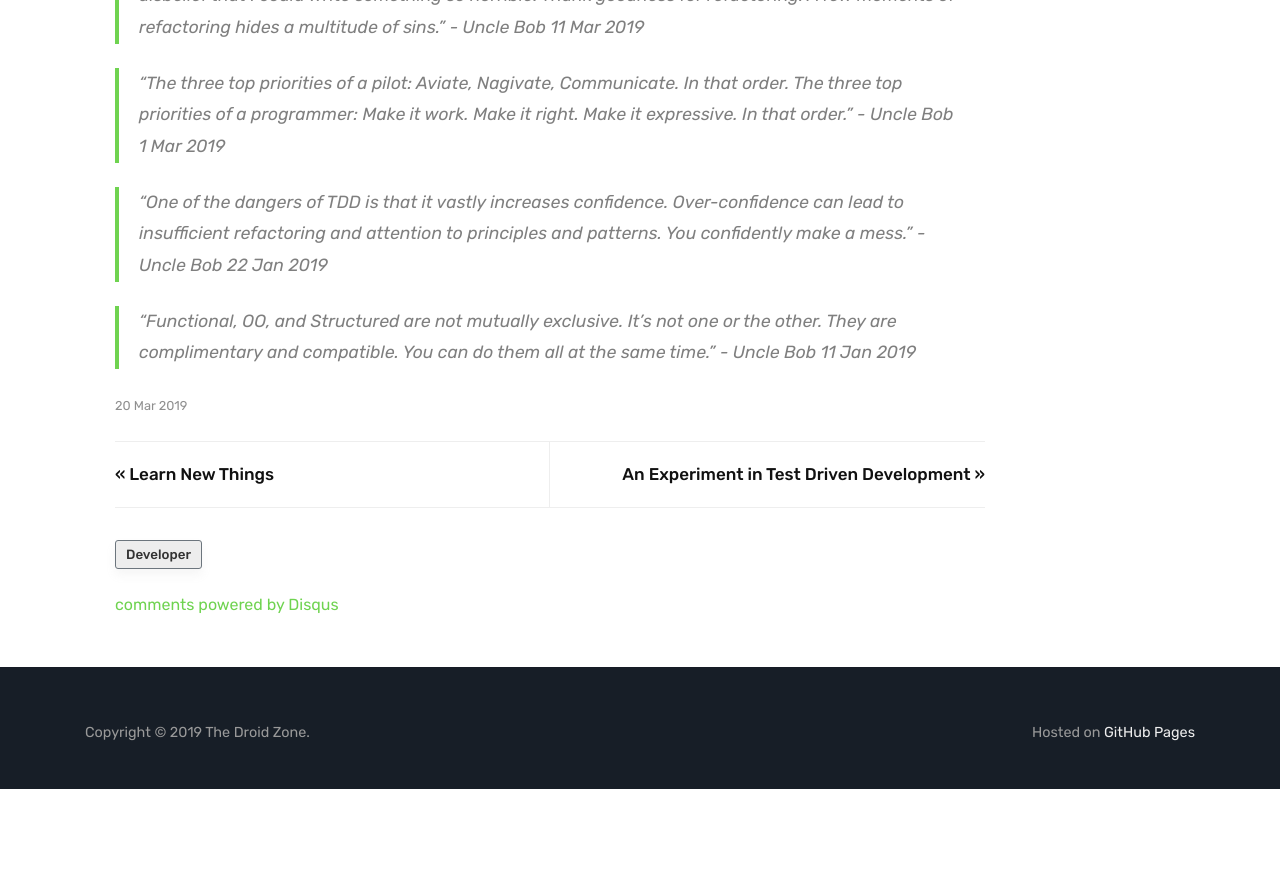
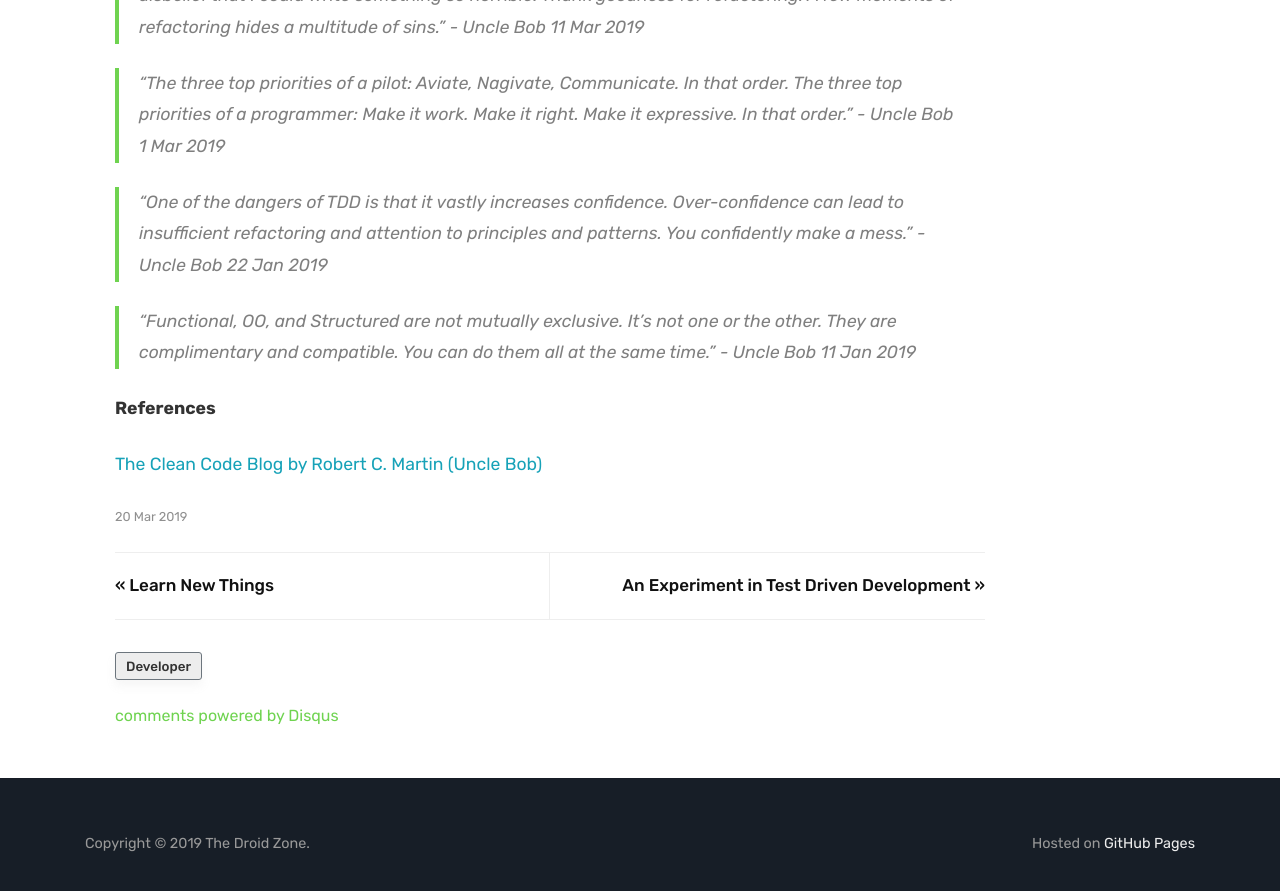
Before and after one commit to alwarren/alwarren.github.io, a Jekyll site: the page built from _posts/2019-03-20-uncle-bob-says.md, in a window 1280 px wide and 900 px high, scrolled down 701 px. Shown: the top 891 px of the window. Built offline with Jekyll 4.4.1, drawn with Linux system fonts in a browser that asks for light colours; comment, search, counter and statistics services are not loaded; before the commit the page ends 1490 px from its top, so only the background shows below that.

Commit message:
Update 2019-03-20-uncle-bob-says.md

```diff
--- a/_posts/2019-03-20-uncle-bob-says.md
+++ b/_posts/2019-03-20-uncle-bob-says.md
@@ -22,3 +22,7 @@ description: "Software development quotes by Robert C Martin aka Uncle Bob"
 > "_One of the dangers of TDD is that it vastly increases confidence. Over-confidence can lead to insufficient refactoring and attention to principles and patterns. You confidently make a mess._" - Uncle Bob 22 Jan 2019
 
 > "_Functional, OO, and Structured are not mutually exclusive.  It’s not one or the other.  They are complimentary and compatible.  You can do them all at the same time._" - Uncle Bob 11 Jan 2019
+
+**References**
+
+[The Clean Code Blog by Robert C. Martin (Uncle Bob)](https://blog.cleancoder.com/)
```
